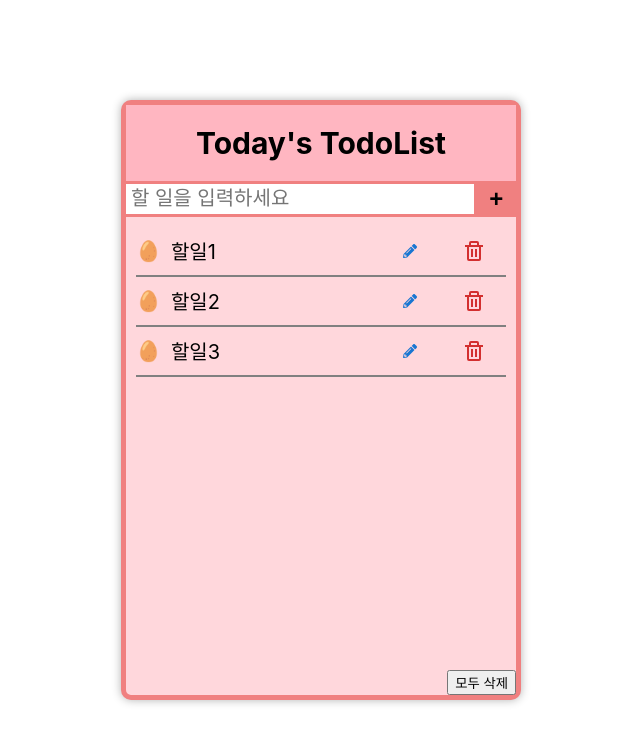
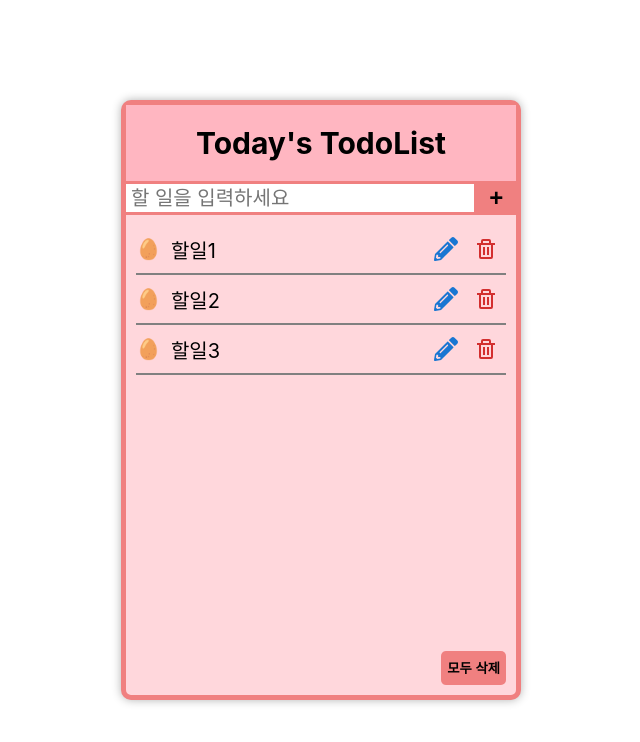
Before and after one commit to Nangniya/react-todolist, a React (Create React App) app: page / in a window 1280 px wide. Shown: the top 742 px of the page, without its empty margins (319-959 px from the left). Built offline with nearby package versions, Linux system fonts and the light colour scheme.

Commit message:
style: 버튼 디자인

```diff
--- a/src/components/Todo.jsx
+++ b/src/components/Todo.jsx
@@ -92,18 +92,7 @@ const Todo = ({ todo, setTodos }) => {
         <Button onClick={setEdit}>
           <FaPencilAlt />
         </Button>
-        <Button
-          sx={{
-            fontSize: "24px",
-            borderRadius: "50%",
-            padding: "0",
-            boxSizing: "border-box",
-            width: "30px",
-            height: "30px",
-          }}
-          color="error"
-          onClick={deleteTodo}
-        >
+        <Button color="error" onClick={deleteTodo}>
           <BiTrash />
         </Button>
       </Btns>
@@ -114,5 +103,12 @@ const Todo = ({ todo, setTodos }) => {
 const Btns = styled.div`
   display: flex;
   justify-content: space-between;
+  Button {
+    min-width: 0;
+    width: 40px;
+    height: 40px;
+    font-size: 24px;
+    border-radius: 50%;
+  }
 `;
 export default Todo;
--- a/src/components/TodoList.jsx
+++ b/src/components/TodoList.jsx
@@ -3,6 +3,16 @@ import styled from "styled-components";
 
 const ClearAllBtn = styled.button`
   margin-left: auto;
+  margin-right: 10px;
+  margin-bottom: 10px;
+  background-color: lightcoral;
+  border: none;
+  border-radius: 5px;
+  height: 40px;
+  font-weight: bold;
+  &:hover {
+    background-color: #d86c6c;
+  }
 `;
 
 const TodoList = ({ todos, setTodos }) => {
```
